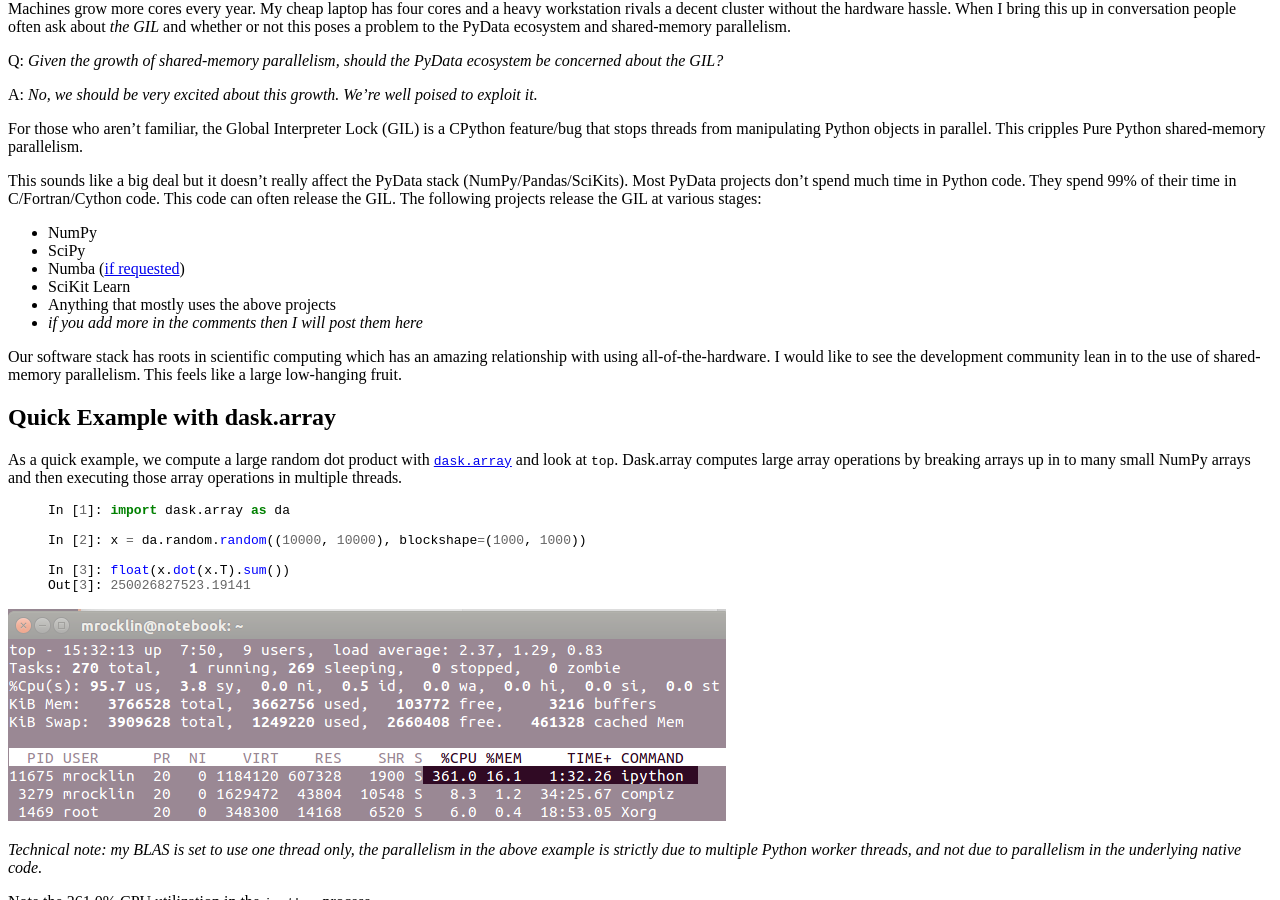
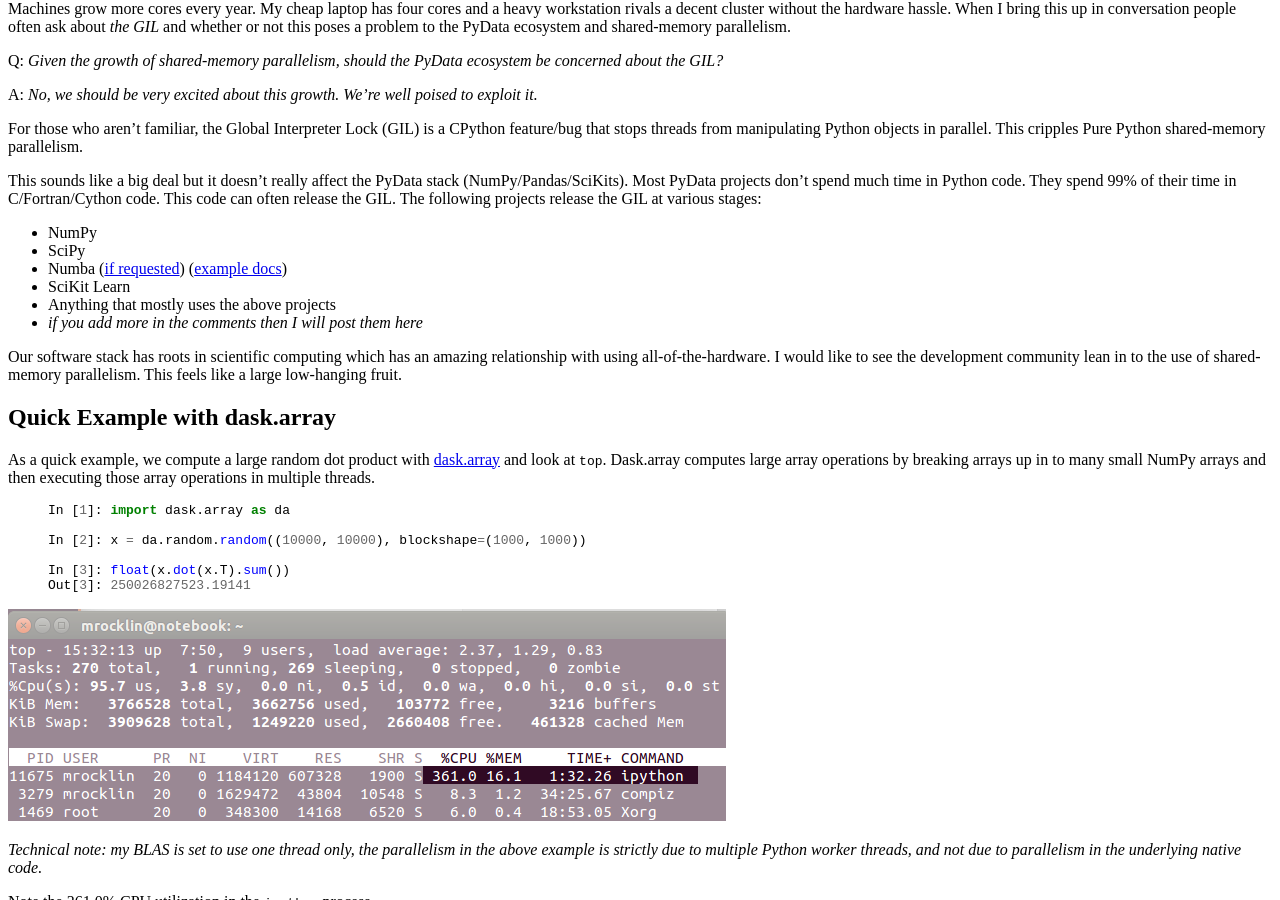
Before and after one commit to besyskymnbk/blog, a Jekyll site: the page built from _posts/work/2015-03-10-PyData-GIL.md, in a window 1280 px wide and 900 px high, scrolled down 331 px. Built offline with Jekyll 4.4.1, drawn with Linux system fonts in a browser that asks for light colours; comment, search, counter and statistics services are not loaded.

Commit message:
add numba example docs to gil post

```diff
--- a/_posts/work/2015-03-10-PyData-GIL.md
+++ b/_posts/work/2015-03-10-PyData-GIL.md
@@ -40,6 +40,7 @@ stages:
 *  NumPy
 *  SciPy
 *  Numba ([if requested](http://numba.pydata.org/numba-doc/0.17.0/user/jit.html#nogil))
+   ([example docs](http://numba.pydata.org/numba-doc/dev/user/examples.html#multi-threading))
 *  SciKit Learn
 *  Anything that mostly uses the above projects
 *  *if you add more in the comments then I will post them here*
@@ -55,7 +56,7 @@ Quick Example with dask.array
 -----------------------------
 
 As a quick example, we compute a large random dot product with
-[`dask.array`](http://dask.pydata.org/) and look at `top`.  Dask.array computes
+[dask.array](http://dask.pydata.org/) and look at `top`.  Dask.array computes
 large array operations by breaking arrays up in to many small NumPy arrays and
 then executing those array operations in multiple threads.
 
```
